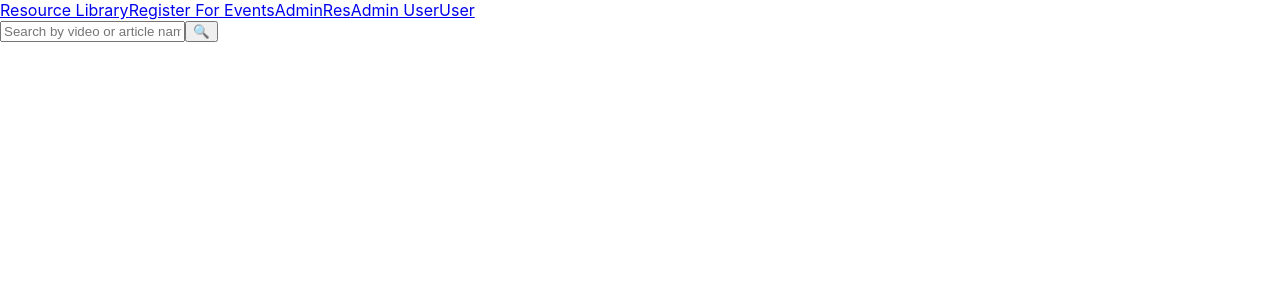
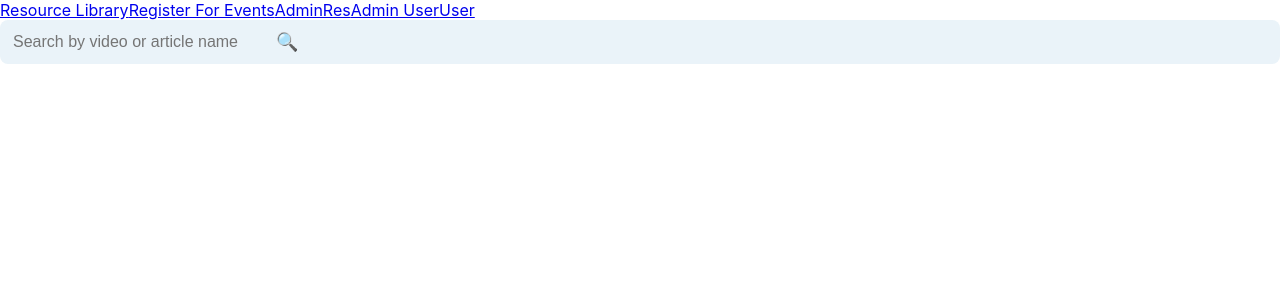
Before and after one commit to ArshdeepSB/Green-Grove-Farms-Educational-Resources-Content-Management, a React (Create React App) app in the folder ercmanagement/: page / in a window 1280 px wide. Shown: the top 300 px of the page. Built offline with nearby package versions, Linux system fonts and the light colour scheme.

Commit message:
Added CSS for searchBar component

```diff
--- a/ercmanagement/src/components/searchBar.js
+++ b/ercmanagement/src/components/searchBar.js
@@ -20,6 +20,29 @@ const SearchBar = ({ searchTerm, onSearchChange }) => {
 };
 
 const styles = {
-  };
+  searchContainer: {
+    display: 'flex',
+    alignItems: 'center',
+    borderRadius: '8px',
+    overflow: 'hidden',
+    backgroundColor: '#eaf3f9',
+    padding: '5px',
+  },
+  searchInput: {
+    border: 'none',
+    outline: 'none',
+    padding: '8px',
+    width: '250px',
+    fontSize: '16px',
+    backgroundColor: 'transparent',
+  },
+  iconButton: {
+    border: 'none',
+    background: 'none',
+    cursor: 'pointer',
+    fontSize: '18px',
+    padding: '5px',
+  },
+};
 
 export default SearchBar;
```
